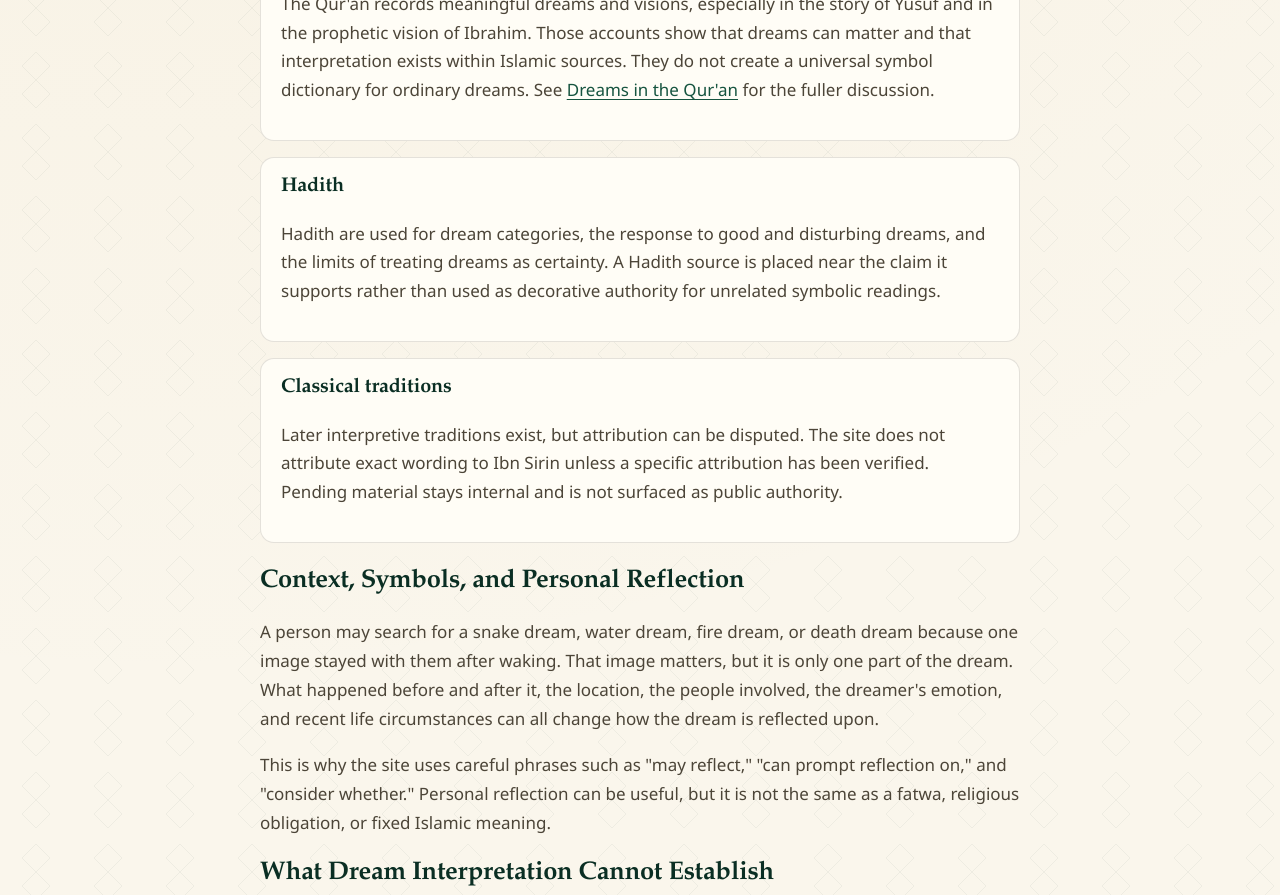
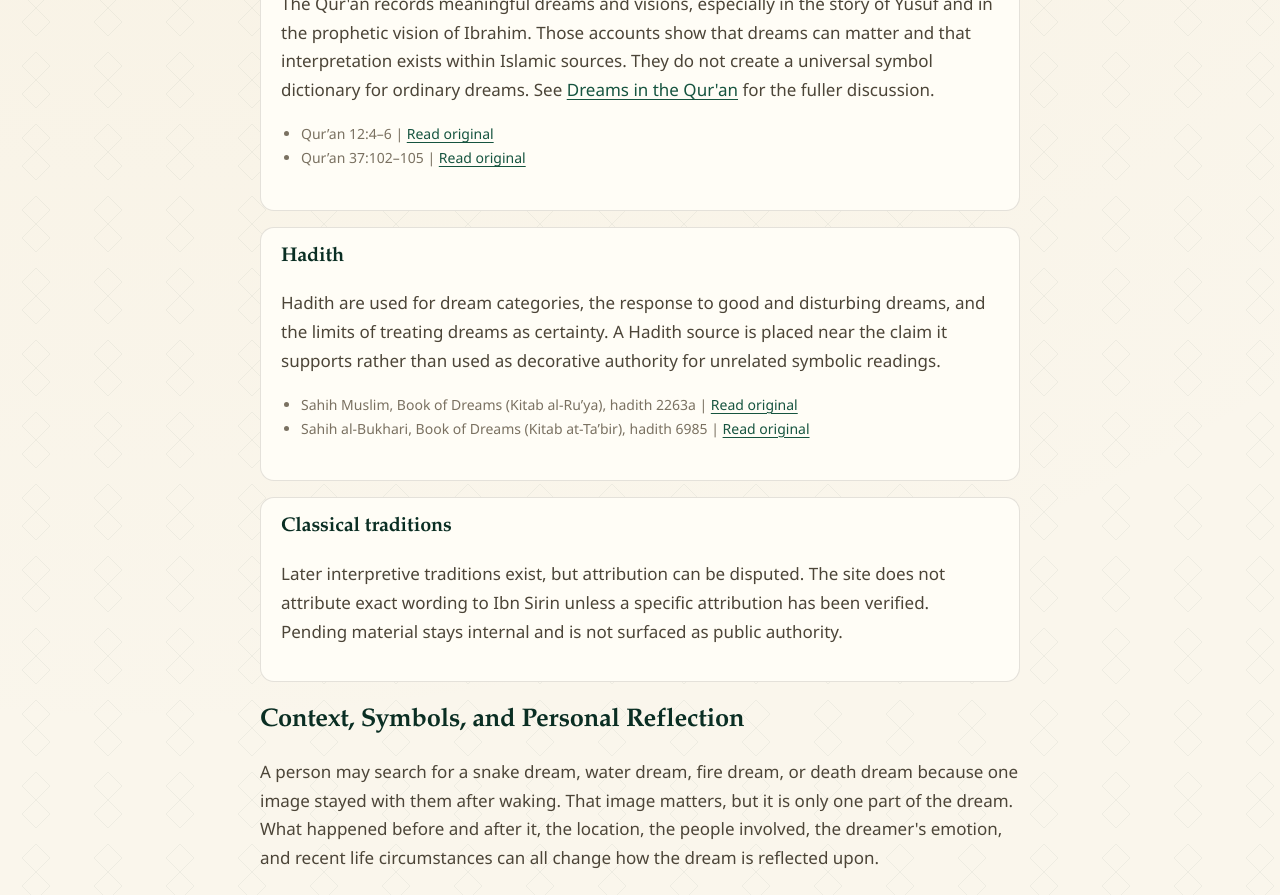
Before and after one commit to viridi0618/islamicdreamreflection-web, a Next.js app: page /sources-methodology in a window 1280 px wide. Shown: the part 1900-2795 px from the top of the page. Built offline with nearby package versions, Linux system fonts and the light colour scheme; no server answers.

Commit message:
fix(content): cite methodology source claims

```diff
--- a/app/sources-methodology/page.tsx
+++ b/app/sources-methodology/page.tsx
@@ -1,7 +1,7 @@
 import type { Metadata } from "next";
 import Link from "next/link";
 import { SITE_URL } from "@/lib/site";
-import { publicSources } from "@/data/sources";
+import { publicSources, resolvePublicSources } from "@/data/sources";
 
 export const metadata: Metadata = {
   title: "Islamic Dream Interpretation Methodology — Sources, Context & Limits",
@@ -15,6 +15,14 @@ export default function SourcesMethodologyPage() {
   // Public registry listing; the methodology page itself is never listed as
   // one of its own sources (type "methodology" is excluded).
   const sources = publicSources().filter((s) => s.type !== "methodology");
+  const quranMethodSources = resolvePublicSources([
+    "quran-yusuf-12-4-6",
+    "quran-saffat-37-102-105"
+  ]);
+  const hadithMethodSources = resolvePublicSources([
+    "muslim-2263a",
+    "bukhari-6985"
+  ]);
 
   return (
     <article className="shell section">
@@ -126,6 +134,25 @@ export default function SourcesMethodologyPage() {
                   </Link>{" "}
                   for the fuller discussion.
                 </p>
+                <ul className="guide-sources">
+                  {quranMethodSources.map((source) => (
+                    <li key={source.id}>
+                      {source.reference}
+                      {source.url && (
+                        <>
+                          {" | "}
+                          <a
+                            href={source.url}
+                            target="_blank"
+                            rel="noopener noreferrer"
+                          >
+                            Read original
+                          </a>
+                        </>
+                      )}
+                    </li>
+                  ))}
+                </ul>
               </article>
 
               <article className="foundation-guide__item">
@@ -137,6 +164,25 @@ export default function SourcesMethodologyPage() {
                   rather than used as decorative authority for unrelated symbolic
                   readings.
                 </p>
+                <ul className="guide-sources">
+                  {hadithMethodSources.map((source) => (
+                    <li key={source.id}>
+                      {source.reference}
+                      {source.url && (
+                        <>
+                          {" | "}
+                          <a
+                            href={source.url}
+                            target="_blank"
+                            rel="noopener noreferrer"
+                          >
+                            Read original
+                          </a>
+                        </>
+                      )}
+                    </li>
+                  ))}
+                </ul>
               </article>
 
               <article className="foundation-guide__item">
```
